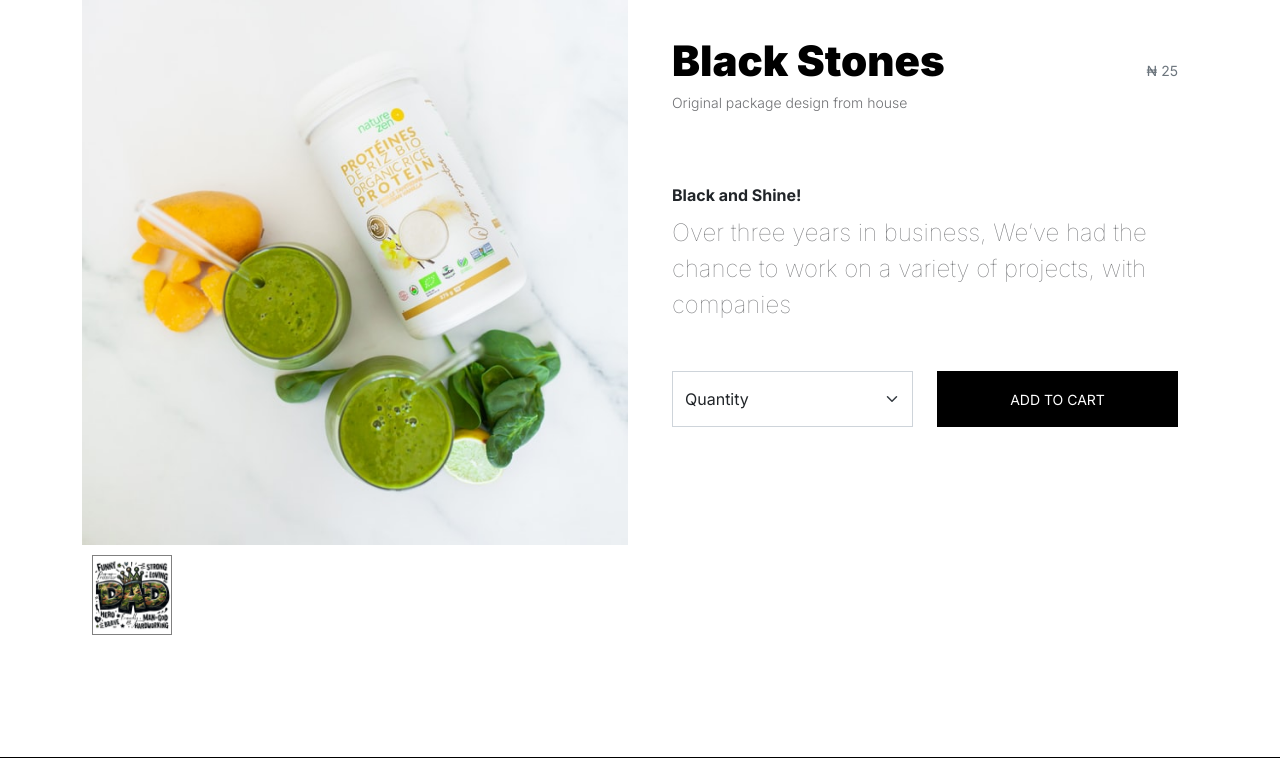
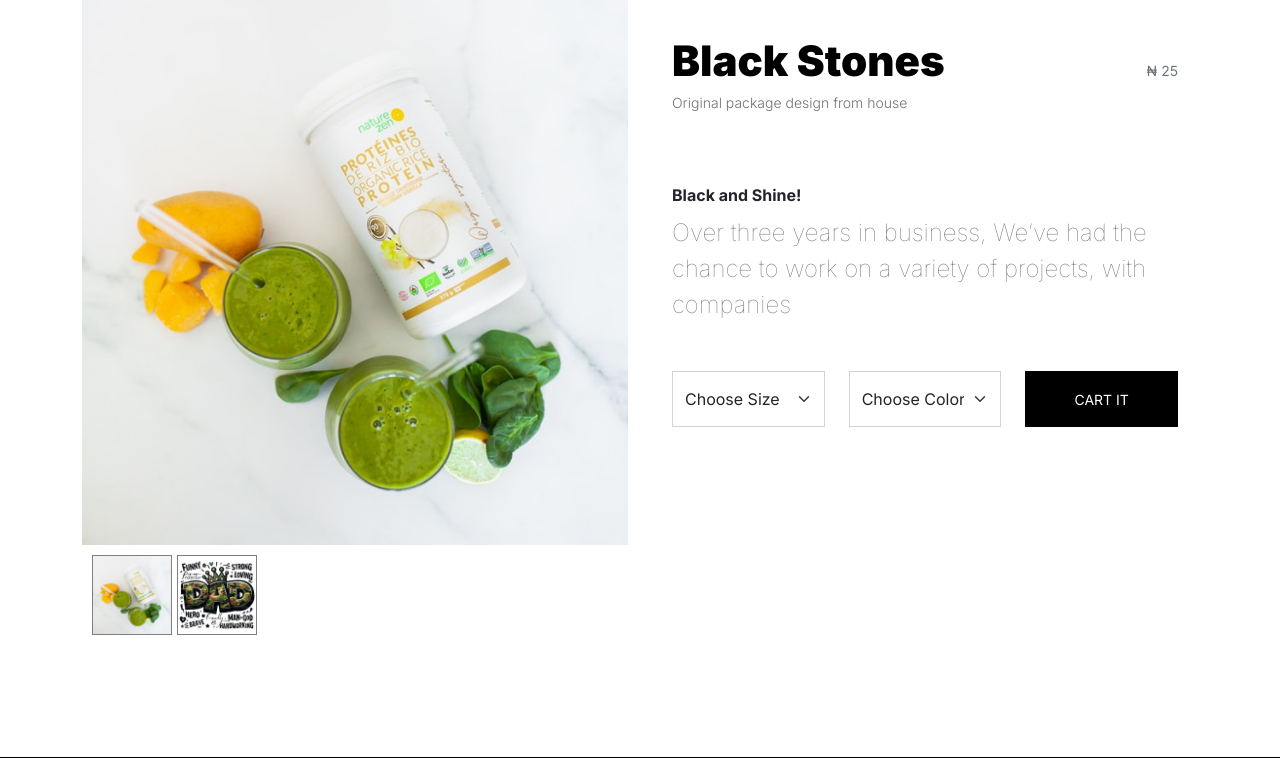
Before and after one commit to Semmyinc/ololablingz-fashion-hub, a Django app: a page that uses templates/product/product-detail.html in a window 1280 px wide. Shown: the part 585-1343 px from the top of the page. Run offline with Django 4.2, Linux system fonts and the light colour scheme; data comes from the database, SQL or seed files in the repository; both versions use the stored data as it was after the commit; some libraries are stand-ins or nearby versions; some web fonts are replaced.

Commit message:
Product Variation funtionalities added

```diff
--- a/cart/models.py
+++ b/cart/models.py
@@ -1,5 +1,5 @@
 from django.db import models
-from product.models import Product
+from product.models import Product, Variation
 # Create your models here.
 
 class Cart(models.Model):
@@ -11,6 +11,7 @@ class Cart(models.Model):
 
 class CartItem(models.Model):
     product = models.ForeignKey(Product, on_delete=models.CASCADE)
+    variations = models.ManyToManyField(Variation, blank=True)
     cart = models.ForeignKey(Cart, on_delete=models.CASCADE)
     quantity = models.IntegerField()
     is_active = models.BooleanField(default=True)
--- a/cart/urls.py
+++ b/cart/urls.py
@@ -4,6 +4,6 @@ from . import views
 urlpatterns = [
     path("", views.cart_page, name='cart_page'),
     path("add_cart/<int:product_id>/", views.add_cart, name='add_cart'),
-    path("remove_cart/<int:product_id>/", views.remove_cart, name='remove_cart'),
-    path("remove_cart_item/<int:product_id>/", views.remove_cart_item, name='remove_cart_item'),
+    path("remove_cart/<int:product_id>/<int:cart_item_id>", views.remove_cart, name='remove_cart'),
+    path("remove_cart_item/<int:product_id>/<int:cart_item_id>", views.remove_cart_item, name='remove_cart_item'),
 ]
--- a/cart/views.py
+++ b/cart/views.py
@@ -1,5 +1,5 @@
 from django.shortcuts import render, get_object_or_404, redirect
-from product.models import Product
+from product.models import Product, Variation
 from cart.models import Cart, CartItem
 from django.http import HttpResponse
 # Create your views here.
@@ -12,39 +12,104 @@ def _cart_id(request):
 def add_cart(request, product_id):
     product = get_object_or_404(Product, id=product_id)
 
+    product_variation = []
+    if request.method == 'POST':
+        for item in request.POST:
+            key = item
+            value = request.POST[key]
+
+            try:
+                variation = Variation.objects.get(product=product, variation_category__iexact=key, variation_value__iexact=value)
+                product_variation.append(variation)
+                # print(variation)
+            except:
+                pass
+        # color = request.POST['color']
+        # size = request.POST['size']
+        # print(color,size)
+    # return HttpResponse(f'{color} and {size}')
+    # exit()
     try:
-        cart = Cart.objects.get(cart_id=_cart_id(request))
+        cart = Cart.objects.get(cart_id=_cart_id(request))  # get the cart using the cart_id present in the session
     except Cart.DoesNotExist:
         cart = Cart.objects.create(cart_id=_cart_id(request))
     cart.save()
 
-    try:
-        cart_item = CartItem.objects.get(product=product, cart=cart)
-        cart_item.quantity += 1
+    does_cart_item_exists = CartItem.objects.filter(product=product, cart=cart).exists()
+    if does_cart_item_exists:
+        cart_item = CartItem.objects.filter(product=product, cart=cart)
+        ex_var_list = []
+        id = []
+        for item in cart_item:
+            existing_variation = item.variations.all()
+            ex_var_list.append(list(existing_variation))
+            id.append(item.id)
+
+        if product_variation in ex_var_list:
+            # then increase the cart item quantity
+            index = ex_var_list.index(product_variation)
+            item_id = id[index]
+            item = CartItem.objects.get(product=product, id=item_id)
+            item.quantity += 1
+            item.save()
+
+        else:
+            item = CartItem.objects.create(product=product, quantity=1, cart=cart)
+            if len(product_variation) > 0:
+                item.variations.clear()
+
+                item.variations.add(*product_variation)
+
+            item.save()
+
+    else:
+        cart_item = CartItem.objects.create(product = product, quantity = 1, cart = cart)
+        if len(product_variation) > 0:
+            cart_item.variations.clear()
+            cart_item.variations.add(*product_variation)
         cart_item.save()
-    except CartItem.DoesNotExist:
-        cart_item = CartItem.objects.create(product=product, cart=cart, quantity=1)
-        cart_item.save()
-
-    # return HttpResponse(cart_item.product)
-    # exit()
     return redirect('cart_page')
 
-def remove_cart(request, product_id):
+    # try:
+    #     cart_item = CartItem.objects.get(product=product, cart=cart)
+    #     # check if product_variation list is empty or not
+    #     if len(product_variation) > 0:
+    #         cart_item.variations.clear()
+    #         for item in product_variation:
+    #             cart_item.variations.add(item)
+    #     cart_item.quantity += 1
+    #     cart_item.save()
+
+    # except CartItem.DoesNotExist:
+    #     cart_item = CartItem.objects.create(product=product, cart=cart, quantity=1)
+    #     if len(product_variation) > 0:
+    #         cart_item.variations.clear()
+    #         for item in product_variation:
+    #             cart_item.variations.add(item)
+    #     cart_item.save()
+
+    # # retur zn HttpResponse(cart_item.product)
+    # # exit()
+    # return redirect('cart_page')
+
+def remove_cart(request, product_id, cart_item_id):
     product = Product.objects.get(id=product_id)
+
+
     cart = Cart.objects.get(cart_id=_cart_id(request))
-    cart_item = CartItem.objects.get(product=product, cart=cart)
+    cart_item = CartItem.objects.get(product=product, cart=cart, id=cart_item_id)
     if cart_item.quantity > 1:
         cart_item.quantity -= 1
         cart_item.save()
     else:
         cart_item.delete()
+
     return redirect('cart_page')
 
-def remove_cart_item(request, product_id):
+def remove_cart_item(request, product_id, cart_item_id):
     product = Product.objects.get(id=product_id)
     cart = Cart.objects.get(cart_id=_cart_id(request))
-    cart_item = CartItem.objects.get(product=product, cart=cart)
+    cart_item = CartItem.objects.get(product=product, cart=cart, id=cart_item_id)
     cart_item.delete()
     return redirect('cart_page')
 
@@ -71,7 +136,8 @@ def cart_page(request, quantity=0, total=0, cart_items=None):
     cart = Cart.objects.get(cart_id=_cart_id(request))
     cart_items = CartItem.objects.filter(cart=cart, is_active=True)
 
-
+    tax = 0
+    grand_total = 0
     for cart_item in cart_items:
         quantity += cart_item.quantity
         if cart_item.product.promo:
--- a/templates/product/product-detail.html
+++ b/templates/product/product-detail.html
@@ -9,9 +9,6 @@
             <span class="sk-inner-circle"></span>
         </div>
     </section>
-
-
-
 
 
     <header class="site-header section-padding d-flex justify-content-center align-items-center">
@@ -31,13 +28,13 @@
     <section class="product-detail section-padding">
         <div class="container">
             <div class="row">
-
                 <div class="col-lg-6 col-12">
                     <div class="product-thumb mainImage">
                         <img src="{{specific_product.image.url}}" class="img-fluid product-image" alt="Product Image">
                     </div>
                     <ul class="thumb">
                         <li>
+                            <a href="{{specific_product.image.url}}" target="mainImage"><img src="{{specific_product.image.url}}" alt="Product Image"></a>
                             {% for item in similar_products %}
                                 <a  href="{{item.image.url}}" target="mainImage"><img src="{{item.image.url}}" alt="Product Image"></a>
                             {% endfor %}
@@ -46,8 +43,15 @@
 
                 </div>
 
+
                 <div class="col-lg-6 col-12">
+                <!-- <form action="{% url 'add_cart' specific_product.id %}" method="GET">     -->
+                    <form action="{% url 'add_cart' specific_product.id %}" method="POST">
+                        {% csrf_token %}
+
+                        <article class="content-body">
                             <div class="product-info d-flex">
+
                             <div>
                                 <h2 class="product-title mb-0">{{specific_product.product_name}}</h2>
 
@@ -64,46 +68,47 @@
                                 <p class="lead mb-5">Over three years in business, We’ve had the chance to work on a variety of projects, with companies</p>
                             </div>
 
-
                             {% if specific_product.stock_level <= 0 %}
                                 <div class="product-cart-thumb row">
                                     <a href="#" class="btn custom-btn cart-btn">Out of Stock</a>
                                 </div>
+                            {% else %}
+                                <div class="product-cart-thumb row">
+                                    <div class="col-lg-4 col-12">
+                                            <!-- <h6>Size</h6> -->
+                                        <select class="form-select cart-form-select" name="size" required>
+                                            <option value="" selected disabled>Choose Size</option>
 
-                            {% else %}
+                                                {% for product_size in specific_product.variation_set.sizes %}
+                                                    <option value="{{product_size.variation_value | lower}}">{{product_size.variation_value | capfirst}}</option>
+                                                {% endfor %}
 
-                                {% if not in_cart %}
-
-                                    <div class="product-cart-thumb row">
-                                        <div class="col-lg-6 col-12">
-
-                                            <select class="form-select cart-form-select" id="inputGroupSelect01">
-                                                <option selected>Quantity</option>
-                                                <option value="1">1</option>
-                                                <option value="2">2</option>
-                                                <option value="3">3</option>
-                                                <option value="4">4</option>
-                                                <option value="5">5</option>
                                         </select>
                                     </div>
 
-                                        <div class="col-lg-6 col-12 mt-4 mt-lg-0">
+                                    <div class="col-lg-4 col-12">
+                                        <!-- <h6>Colour</h6> -->
+                                        <select class="form-select cart-form-select" name="color" required>
+                                            <option value="" selected disabled>Choose Color</option>
+
+                                                {% for product_color in specific_product.variation_set.colors %}
+                                                    <option value="{{product_color.variation_value | lower }}">{{product_color.variation_value | capfirst}}</option>
+                                                {% endfor %}
+
+                                            <!-- <option value="blue">Blue</option>
+                                            <option value="yellow">Yellow</option>
+                                            <option value="orange">Orange</option>
+                                            <option value="grey">Grey</option> -->
+                                        </select>
+                                    </div>
+
+                                    <div class="col-lg-4 col-12 mt-4 mt-lg-0">
 
                                             <!-- <a href="{% url 'cart_page' %}" class="btn custom-btn cart-btn" data-bs-toggle="modal" data-bs-target="#cart-modal">Add to Cart</a>-->
-                                                <a href="{% url 'add_cart' specific_product.id %}" class="btn custom-btn cart-btn">Add to Cart</a>
+                                            <button type="submit" class="btn custom-btn cart-btn">Cart it <span><i class="fa fa-shopping-cart"></i></span> </button>
                                     </div>
 
-                                {% else %}
-                                        <div class="product-cart-thumb row">
-                                            <div class="col-lg-6 col-12">
-                                                <a href="#" class="btn cart-btn custom-btn"><span class="text">Added to Cart</span> <i  class="fas fa-check"></i></a>
-                                            </div>
-                                            <div class="col-lg-6 col-12">
-                                                <a href="{% url 'cart_page' %}" class="btn cart-btn custom-btn"><span class="text">View Cart</span> <i  class="fas fa-eye"></i></a>
-                                            </div>
-                                        </div>
-                                {% endif %}
-                            {% endif %}
+
 
                             <!-- <p>
                                 <a href="#" class="product-additional-link">Details</a>
@@ -111,12 +116,18 @@
                                 <a href="#" class="product-additional-link">Delivery and Payment</a>
                             </p> -->
                                 </div>
+                            {% endif %}
+                        </article>
+                    </form>
 
                 </div>
 
             </div>
+
         </div>
     </section>
+
+
     {% if related_products %}
     <section class="related-product section-padding border-top">
         <div class="container">
@@ -163,7 +174,7 @@
         </div>
     </section>
  {% endblock %}
-
+<!-- 77,114,123 -->
 
  <div class="col-lg-4 col-12 mb-3">
                             <div class="product-thumb">
```
Also changed, not shown: cart/admin.py (+7 -2 lines), product/admin.py (+9 -1 lines), product/models.py (+28 -0 lines), templates/cart/cart.html (+50 -13 lines), cart/migrations/0002_cartitem_variations.py (added), db.sqlite3, product/migrations/0007_variation.py (added), product/migrations/0008_alter_variation_managers.py (added). Lines whose indentation alone changed are shown as unchanged.
